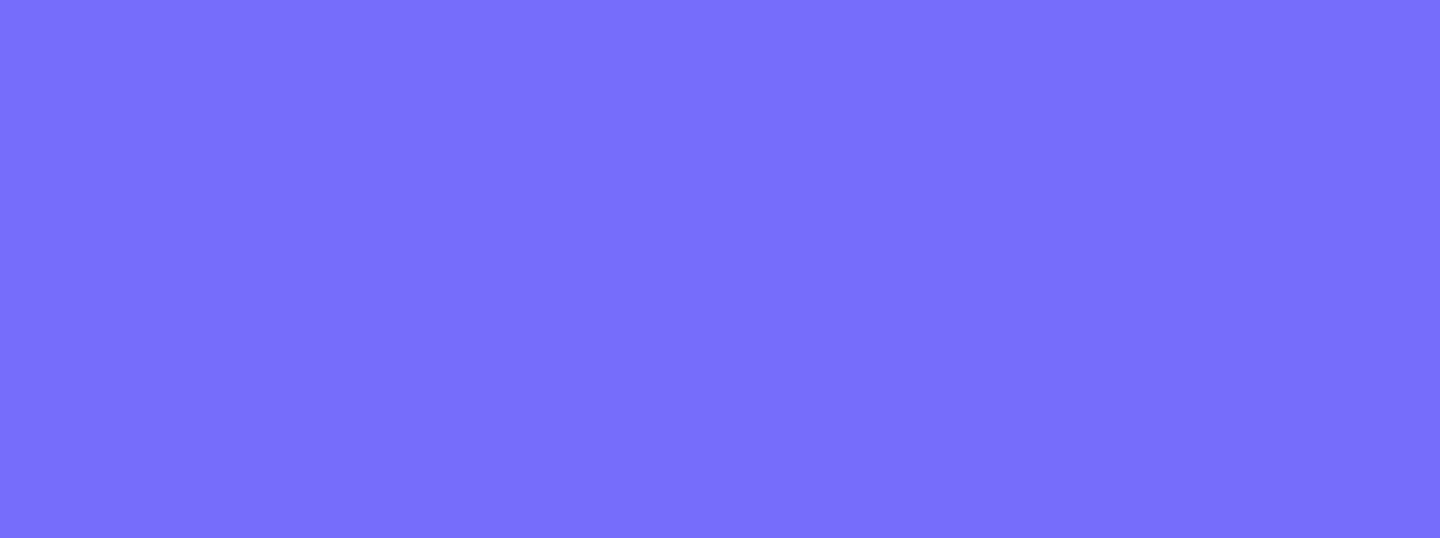
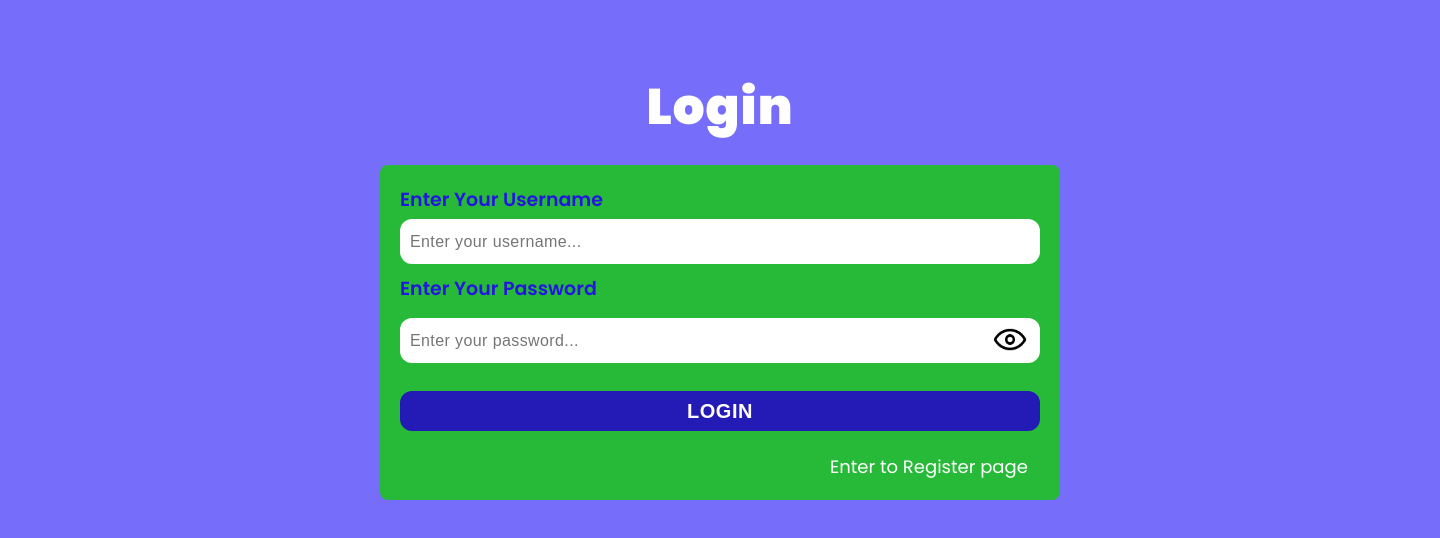
Before and after one commit to Abdulbas1d/6-oy-11-uyga-vazifa, a React (Vite) app: page /login in a window 1280 px wide. Shown: the top 538 px of the page, 1440 px wide, since content can reach past the window. Built offline with nearby package versions, Linux system fonts and the light colour scheme.

Commit message:
Register and Login finished

```diff
--- a/src/pages/Login/index.jsx
+++ b/src/pages/Login/index.jsx
@@ -1,12 +1,98 @@
-import React from 'react'
+import React, { useState } from 'react'
 import './index.css'
+import ShowImage from '../../assets/images/show_icon.webp'
+import HideImage from '../../assets/images/hide_icon.png'
+import { NavLink, useNavigate } from 'react-router-dom'
+import { registerApi } from '../../axios'
 
 function Login() {
-  return (
-    <div>
+    const [username, setUsername] = useState("")
+    const [password, setPassword] = useState("")
+    const [loading, setLoading] = useState(false)
+    const [passwordOne, setPasswordOne] = useState(false)
+    const navigate = useNavigate()
 
-    </div>
-  )
+    function validate() {
+        if (!username) {
+            alert("Please Enter username!")
+            return false
+        }
+
+        if (username.length < 3) {
+            alert("Username must be at least 3 characters long")
+            return false
+        }
+
+        if (!password) {
+            alert("Please Enter Password!")
+            return false
+        }
+
+        return true
+    }
+
+    function handleLogin(event) {
+        event.preventDefault()
+
+        const isValid = validate()
+        if (!isValid) {
+            return
+        }
+
+        const user = {
+            username: username,
+            password: password
+        }
+
+        setLoading(true)
+
+        registerApi.post(`auth/signin`, user, {
+            headers: {
+                "Content-Type": 'application/json'
+            }
+        })
+
+        .then(response => {
+            if (response.status == 200) {
+                localStorage.setItem('user', JSON.stringify(response.data))
+                localStorage.setItem('token', response.data.accessToken)
+                navigate('/')
+            }
+        })
+
+        .catch(error => {
+            if (error.status == 404 || error.status == 401) {
+                alert(error.message)
+            }
+        })
+
+        .finally(() => {
+            setLoading(false)
+        })
+    }
+
+    return (
+        <div className='container'>
+            <h2>Login</h2>
+
+            <form className="form">
+                <label htmlFor="username">Enter Your Username</label>
+                <input value={username} onChange={(e) => { setUsername(e.target.value) }} type="text" name="username" id="username" placeholder='Enter your username...' />
+
+                <label htmlFor="password">Enter Your Password</label>
+                <div className="password">
+                    <input value={password} onChange={(e) => { setPassword(e.target.value) }} type={passwordOne ? "text" : "password"} name="password" id="password" placeholder='Enter your password...' />
+                    <img src={passwordOne ? HideImage : ShowImage} onClick={() => setPasswordOne(!passwordOne)} alt="" />
+                </div>
+
+                <button onClick={handleLogin} className="btn" type='submit' disabled={loading}>
+                    {loading ? "LOADING..." : "LOGIN"}
+                </button>
+
+                <NavLink className="link" to='/register'>Enter to Register page</NavLink>
+            </form>
+        </div>
+    )
 }
 
 export default Login
--- a/src/pages/Register/index.css
+++ b/src/pages/Register/index.css
@@ -117,4 +117,17 @@ h2 {
         letter-spacing: 0.5px;
         cursor: pointer;
     }
+
+    .link {
+        text-decoration: none;
+        font-size: 18px;
+        color: #fff;
+        margin-left: 430px;
+        margin-top: 12px;
+    }
+
+    .link:hover {
+        color: rgb(36, 26, 182);
+        text-decoration: underline;
+    }
 }
--- a/src/pages/Register/index.jsx
+++ b/src/pages/Register/index.jsx
@@ -1,7 +1,7 @@
 import React, { useState } from 'react'
 import './index.css'
 import { registerApi } from '../../axios'
-import { useNavigate } from 'react-router-dom'
+import { NavLink, useNavigate } from 'react-router-dom'
 import HideImage from '../../assets/images/hide_icon.png'
 import ShowImage from '../../assets/images/show_icon.webp'
 
@@ -122,6 +122,8 @@ function Register() {
         <button onClick={handleRegister} className="btn" type='submit' disabled={loading}>
           {loading ? "LOADING..." : "REGISTER"}
         </button>
+
+        <NavLink className="link" to='/login'>Enter to Login page</NavLink>
       </form>
     </div>
   )
```
